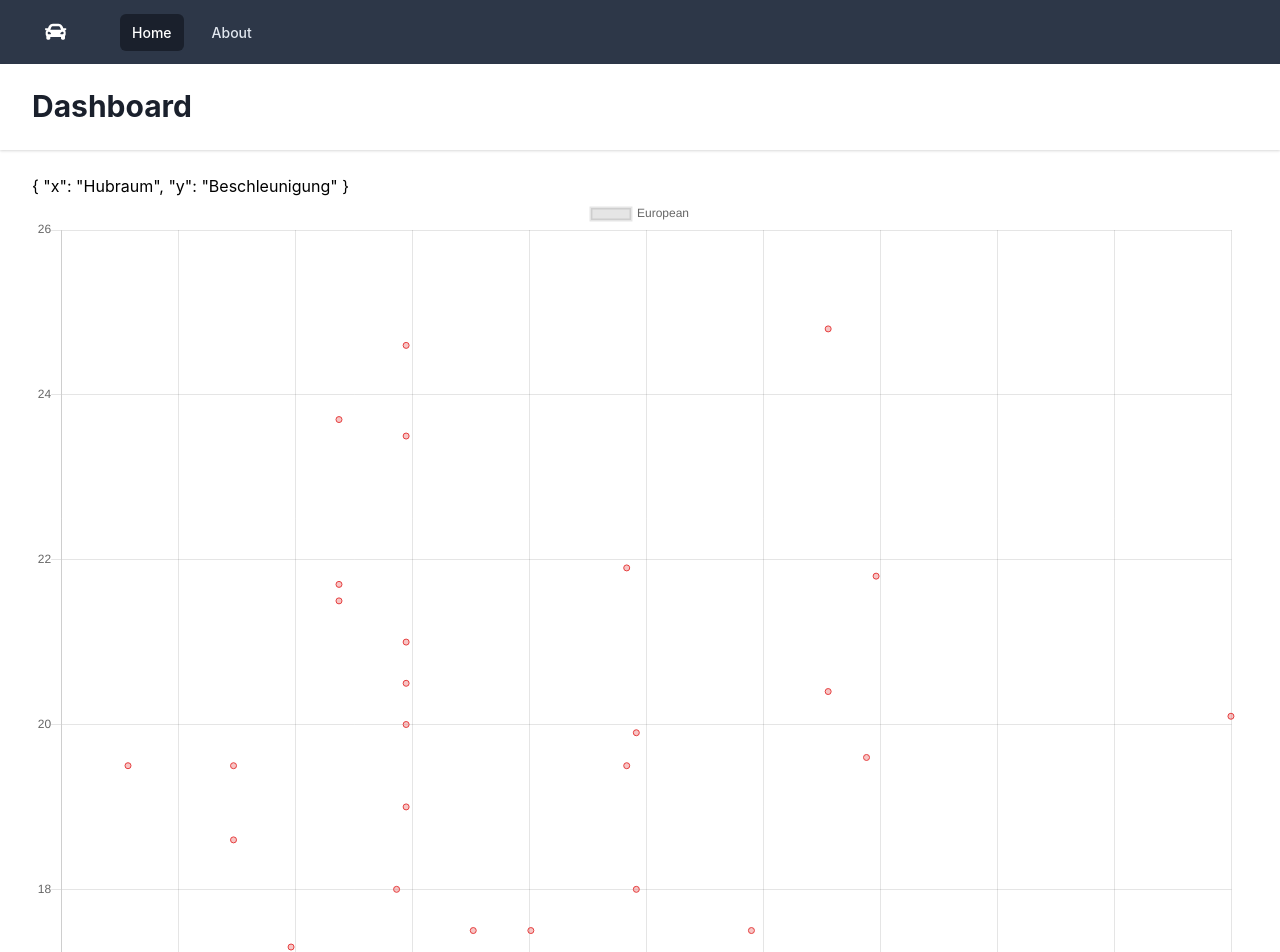
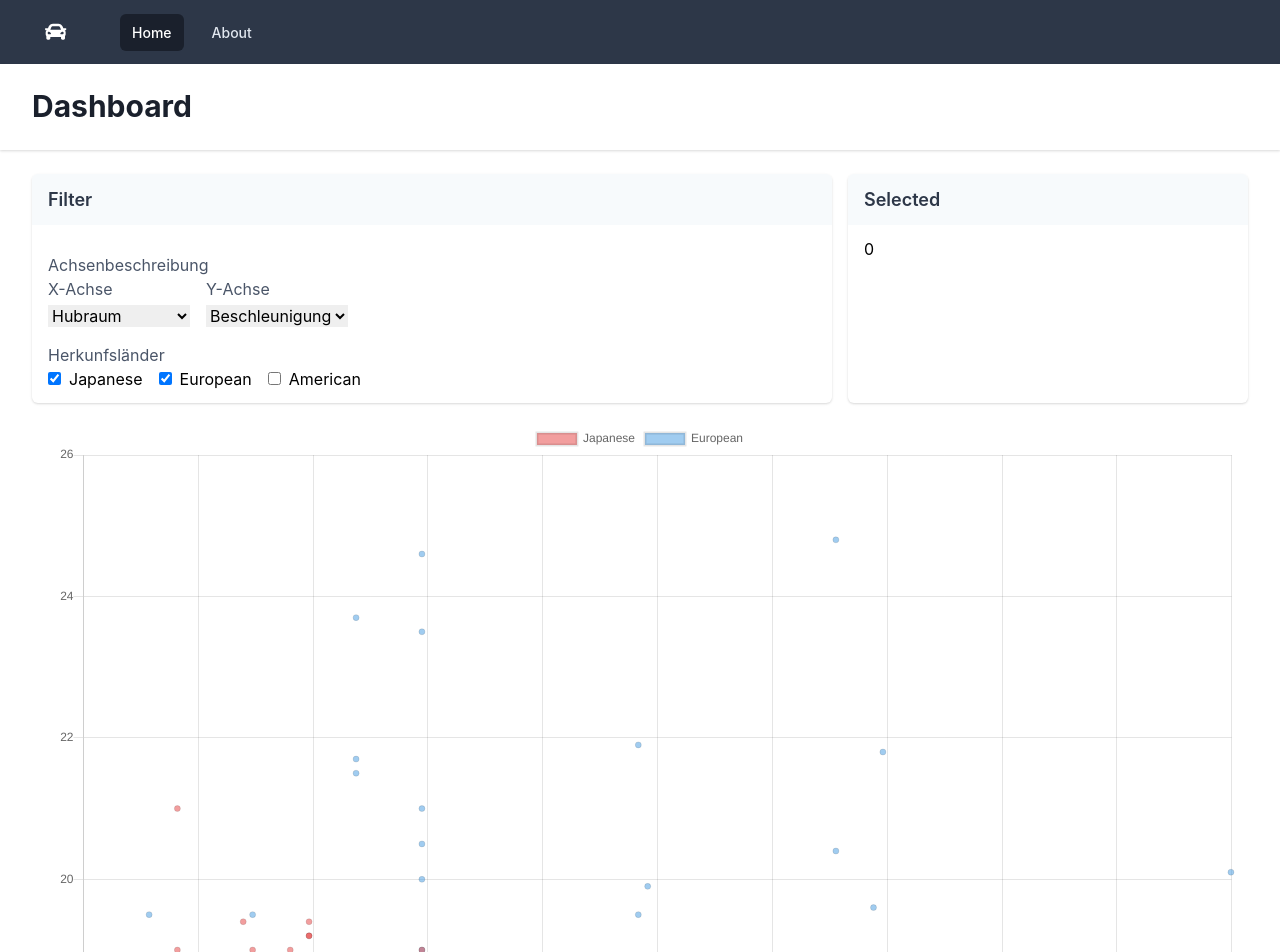
Before and after one commit to fudra/Visualization, a Vue app in the folder vc03/: page /about in a window 1280 px wide. Shown: the top 952 px of the page. Built offline with nearby package versions, Linux system fonts and the light colour scheme; a web font is replaced by a local one; what @tailwindcss/ui would draw is missing.

Commit message:
VC3 Add base Chart Filter

```diff
--- a/vc03/src/components/VCChart.vue
+++ b/vc03/src/components/VCChart.vue
@@ -1,51 +1,104 @@
 <template>
   <div>
-    {{axis}}
-
-    <scatter-chart :chart-data="chartData"></scatter-chart>
+    <scatter-chart :chart-data="chartData" :options="chartOptions"></scatter-chart>
   </div>
 </template>
 
 <script>
 import ScatterChart from "@/components/chars/ScatterChart";
-import { mapGetters } from "vuex";
+import { mapGetters, mapActions } from "vuex";
 
 export default {
   name: "VCChart",
   components: {
     ScatterChart
   },
-  data() {
-    return {
-      axis: {
-        x: "Hubraum",
-        y: "Beschleunigung"
-      },
-    };
-  },
   computed: {
     ...mapGetters({
       cars: "cars/cars",
-      heading: "cars/heading"
+      heading: "cars/heading",
+      axis: "cars/axis",
+      countries: "cars/countries"
     }),
     chartData() {
-      return  {
-        datasets: [
-          {
-            label: "European",
-            pointBackgroundColor: "rgba(	229, 62, 62, 0.3)",
-            pointBorderColor: "#E53E3E",
-            data: this.trasformData(),
+      let data = [
+        {
+          label: "Japanese",
+          backgroundColor: "rgba(	229, 62, 62, 0.5)",
+          data: this.trasformData("Japanese")
+        },
+        {
+          label: "European",
+          backgroundColor: "rgba(	66, 153, 225, 0.5)",
+          data: this.trasformData("European")
+        },
+        {
+          label: "American",
+          backgroundColor: "rgba(	72, 187, 120, 0.5)",
+          data: this.trasformData("American")
+        }
+      ];
+
+      let datasets = data.filter(item => this.countries.includes(item.label));
+
+      return {
+        datasets
+      };
+    },
+    chartOptions() {
+      return {
+        tooltips: {
+          callbacks: {
+            beforeBody: () => {
+              this.clearCurrentSelected();
+            },
+            label: (tooltipItem, data) => {
+              const car =
+                data.datasets[tooltipItem.datasetIndex].data[tooltipItem.index]
+                  .data;
+
+              this.setCurrentSelected(car);
+
+              return `Model: ${car.Model}`;
+            }
           }
-        ]
-      }
-    },
+        },
+        scales: {
+          xAxes: [
+            {
+              display: true,
+              scaleLabel: {
+                display: true,
+                labelString: this.axis.x
+              }
+            }
+          ],
+          yAxes: [
+            {
+              display: true,
+              scaleLabel: {
+                display: true,
+                labelString: this.axis.y
+              }
+            }
+          ]
+        }
+      };
+    }
   },
   methods: {
-    trasformData() {
-      let a = this.filerBy(this.cars, "Herkunft", "European");
+    ...mapActions({
+      setCurrentSelected: "cars/setCurrentSelected",
+      clearCurrentSelected: "cars/clearCurrentSelected"
+    }),
+    trasformData(type) {
+      let a = this.filerBy(this.cars, "Herkunft", type);
 
-      return a.map(item => ({ x: item[this.axis.x], y: item[this.axis.y], data: item }));
+      return a.map(item => ({
+        x: item[this.axis.x],
+        y: item[this.axis.y],
+        data: item
+      }));
     },
 
     filerBy(data, attribute, value) {
--- /dev/null
+++ b/vc03/src/components/VCChartFilter.vue
@@ -0,0 +1,115 @@
+<template>
+  <div class="overflow-hidden bg-white rounded-md shadow">
+    <header class="px-4 py-3 bg-gray-100">
+      <h2 class="text-lg font-semibold text-gray-800">Filter</h2>
+    </header>
+    <main class="px-4 py-3">
+      <div class="mt-4">
+        <span class="text-gray-700">Achsenbeschreibung</span>
+
+        <div class="flex space-x-4">
+          <label class="block">
+            <span class="text-gray-700">X-Achse</span>
+            <select class="block w-full mt-1 form-select" v-model="axis.x">
+              <option
+                v-for="(item, idx) in filterbleItems"
+                :key="idx"
+                :value="item"
+                :disabled="isOnAxis(item, 'y')"
+              >{{item}}</option>
+            </select>
+          </label>
+
+          <label class="block">
+            <span class="text-gray-700">Y-Achse</span>
+            <select class="block w-full mt-1 form-select" v-model="axis.y">
+              <option
+                v-for="(item, idx) in filterbleItems"
+                :key="idx"
+                :value="item"
+                :disabled="isOnAxis(item, 'x')"
+              >{{item}}</option>
+            </select>
+          </label>
+        </div>
+      </div>
+
+      <div class="mt-4">
+        <span class="text-gray-700">Herkunfsländer</span>
+        <div class="flex space-x-4">
+          <label class="flex items-center">
+            <input
+              type="checkbox"
+              class="form-checkbox"
+              value="Japanese"
+              v-model="selectedCountryDataSet"
+            />
+            <span class="ml-2">Japanese</span>
+          </label>
+          <label class="flex items-center">
+            <input
+              type="checkbox"
+              class="form-checkbox"
+              value="European"
+              v-model="selectedCountryDataSet"
+            />
+            <span class="ml-2">European</span>
+          </label>
+          <label class="flex items-center">
+            <input
+              type="checkbox"
+              class="form-checkbox"
+              value="American"
+              v-model="selectedCountryDataSet"
+            />
+            <span class="ml-2">American</span>
+          </label>
+        </div>
+      </div>
+    </main>
+  </div>
+</template>
+
+<script>
+import { mapActions } from "vuex";
+import { selectableItems } from "../helper";
+
+export default {
+  name: "VCChartFilter",
+  data() {
+    return {
+      filterbleItems: selectableItems,
+      axis: {
+        y: "Beschleunigung",
+        x: "Hubraum"
+      },
+      selectedCountryDataSet: ["Japanese", "European"]
+    };
+  },
+  methods: {
+    ...mapActions({
+      setAxis: "cars/setAxis",
+      selectCountries: "cars/selectCountries"
+    }),
+    isOnAxis(value, byAxis) {
+      return value === this.axis[byAxis];
+    }
+  },
+  watch: {
+    axis: {
+      handler(axis) {
+        this.setAxis(axis);
+      },
+      deep: true,
+      immediate: true
+    },
+    selectedCountryDataSet: {
+      handler(axis) {
+        this.selectCountries(axis);
+      },
+      deep: true,
+      immediate: true
+    }
+  }
+};
+</script>
--- /dev/null
+++ b/vc03/src/components/VCSelectedCar.vue
@@ -0,0 +1,22 @@
+<template>
+  <div class="overflow-hidden bg-white rounded-md shadow">
+    <header class="px-4 py-3 bg-gray-100">
+      <h2 class="text-lg font-semibold text-gray-800">Selected</h2>
+    </header>
+    <main class="px-4 py-3">{{selectedCars.length}}</main>
+  </div>
+</template>
+
+<script>
+import { mapGetters } from "vuex";
+
+export default {
+  name: "VCSelecedCar",
+  computed: {
+    ...mapGetters({
+      selectedCars: "cars/selected"
+    })
+  },
+  methods: {}
+};
+</script>
--- a/vc03/src/components/chars/ScatterChart.js
+++ b/vc03/src/components/chars/ScatterChart.js
@@ -1,13 +1,21 @@
-import { Scatter, mixins } from 'vue-chartjs'
-const { reactiveProp } = mixins
+import { Scatter, mixins } from "vue-chartjs";
+const { reactiveProp } = mixins;
 
 export default {
   extends: Scatter,
   mixins: [reactiveProp],
-  props: ['options'],
-  mounted () {
+  props: ["options"],
+  mounted() {
     // this.chartData is created in the mixin.
     // If you want to pass options please create a local options object
-    this.renderChart(this.chartData, this.options)
-  }
-}
+    this.renderChart(this.chartData, this.options);
+  },
+  watch: {
+    options: {
+      handler(options) {
+        this.$data._chart.update(options);
+      },
+      deep: true,
+    },
+  },
+};
--- a/vc03/src/helper.js
+++ b/vc03/src/helper.js
@@ -26,8 +26,8 @@ export const jsonfy = (cars) => {
   });
 
   return {
-      data: temp,
-      header,
+    data: temp,
+    header,
   };
 };
 
@@ -39,6 +39,16 @@ export const countableItems = [
   "Baujahr",
 ];
 
+export const selectableItems = [
+  "Zylinder",
+  "PS",
+  "Baujahr",
+  "Beschleunigung",
+  "Gewicht",
+  "Hubraum",
+  "Verbrauch",
+];
+
 export const countItems = (cars, by = "Herkunft") => {
   let items = [];
 
@@ -48,7 +58,5 @@ export const countItems = (cars, by = "Herkunft") => {
 
   let data = countBy(items);
 
-  return Object
-        .keys(data)
-        .map((i) => ({ item: i, count: data[i] }));
+  return Object.keys(data).map((i) => ({ item: i, count: data[i] }));
 };
--- a/vc03/src/store/cars.js
+++ b/vc03/src/store/cars.js
@@ -6,15 +6,22 @@ export const namespaced = true;
 
 const mutationsTypes = {
   SET_CARS: "SET_CARS",
+  SET_CURRENT_SELECTED: "SET_CURRENT_SELECTED",
+  CLEAR_CURRENT_SELECTED: "CLEAR_CURRENT_SELECTED",
   SET_HEADER: "SET_HEADER",
+  SET_AXIS: "SET_AXIS",
   SET_COUNTABLE: "SET_COUNTABLE",
   REST_COUNTABLE: "REST_COUNTABLE",
+  SET_COUNTRY_DATA_SET: "SET_COUNTRY_DATA_SET",
 };
 
 export const state = () => ({
   cars: [],
   headings: [],
   count: {},
+  currentSelected: [],
+  axis: {},
+  countries: [],
 });
 
 export const getters = {
@@ -27,6 +34,15 @@ export const getters = {
   countable(state) {
     return state.count;
   },
+  selected(state) {
+    return state.currentSelected;
+  },
+  axis(state) {
+    return state.axis;
+  },
+  countries(state) {
+    return state.countries;
+  }
 };
 
 export const mutations = {
@@ -43,6 +59,22 @@ export const mutations = {
   [mutationsTypes.REST_COUNTABLE](state) {
     state.count = {};
   },
+
+  [mutationsTypes.SET_AXIS](state, axis) {
+    state.axis = axis;
+  },
+
+  [mutationsTypes.SET_CURRENT_SELECTED](state, car) {
+    state.currentSelected.push(car);
+  },
+
+  [mutationsTypes.CLEAR_CURRENT_SELECTED](state) {
+    state.currentSelected = [];
+  },
+
+  [mutationsTypes.SET_COUNTRY_DATA_SET](state, countries) {
+    state.countries =countries;
+  },
 };
 
 export const actions = {
@@ -51,6 +83,18 @@ export const actions = {
   },
   clearUnit({ commit }) {
     commit(mutationsTypes.CLEAR_UNIT);
+  },
+  clearCurrentSelected({commit}) {
+    commit(mutationsTypes.CLEAR_CURRENT_SELECTED);
+  },
+  setCurrentSelected({ commit }, car) {
+    commit(mutationsTypes.SET_CURRENT_SELECTED, car);
+  },
+  setAxis({ commit }, axis) {
+    commit(mutationsTypes.SET_AXIS, axis);
+  },
+  selectCountries({ commit }, countries) {
+    commit(mutationsTypes.SET_COUNTRY_DATA_SET, countries);
   },
   countUnits({ commit}, cars) {
     commit(mutationsTypes.REST_COUNTABLE)
--- a/vc03/src/views/About.vue
+++ b/vc03/src/views/About.vue
@@ -1,17 +1,27 @@
 <template>
   <div class="about">
-   <VCChart />
+    <div class="flex mb-5 space-x-4">
+      <VCChartFilter  class="w-4/6"/>
+      <VCSelecedCar  class="w-2/6"/>
+    </div>
+
+    <VCChart />
   </div>
 </template>
 
 <script>
-import VCChart from "@/components/VCChart"
+import VCChart from "@/components/VCChart";
+import VCChartFilter from "@/components/VCChartFilter";
+import VCSelecedCar from "@/components/VCSelectedCar";
+
 
 export default {
   name: "About",
   components: {
-    VCChart
-  }
+    VCChart,
+    VCChartFilter,
+    VCSelecedCar
+  },
 
-}
+};
 </script>
```
